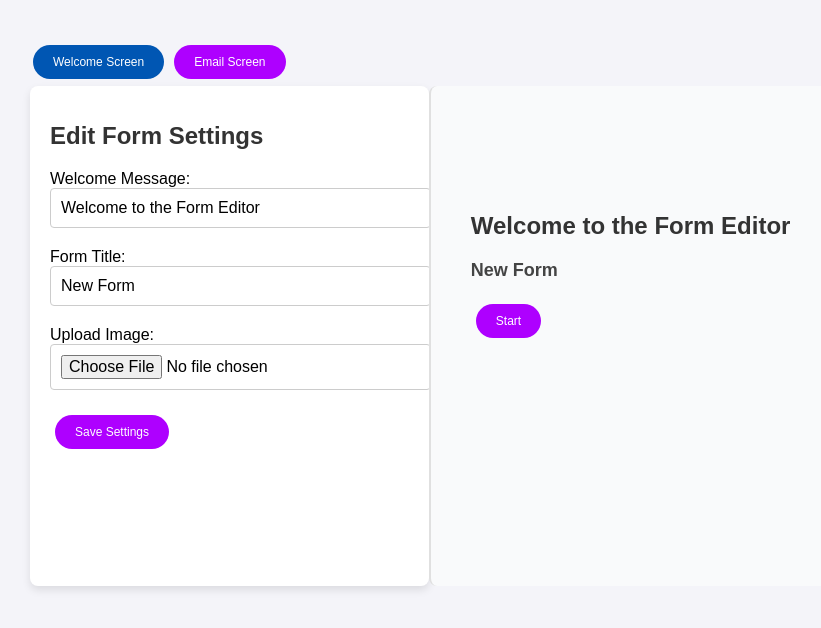
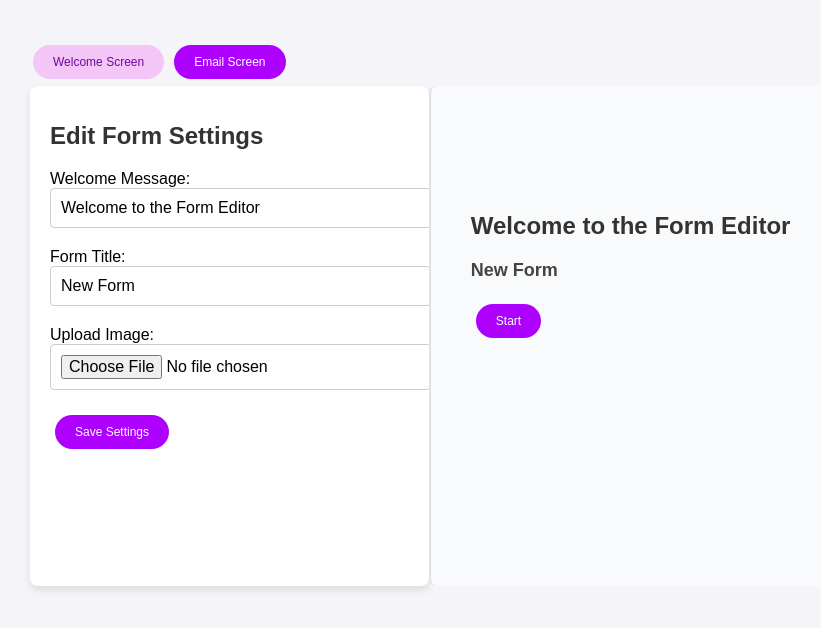
Before and after one commit to DhanushiRajapaksha/form-editor-app, a React (Create React App) app: page / in a window 1280 px wide. In both pictures the pointer is over the button "Welcome Screen". Shown: the top 628 px of the page, without its empty margins (12-833 px from the left). Built offline with nearby package versions, Linux system fonts and the light colour scheme.

Commit message:
Button Hover

```diff
--- a/src/App.css
+++ b/src/App.css
@@ -107,7 +107,8 @@ align-self: flex-start;
 }
 
 button:hover {
-  background-color: #0056b3;
+  background-color: #f3c6f7;
+  color:#7006a1;
 }
 
 .preview-section {
```
